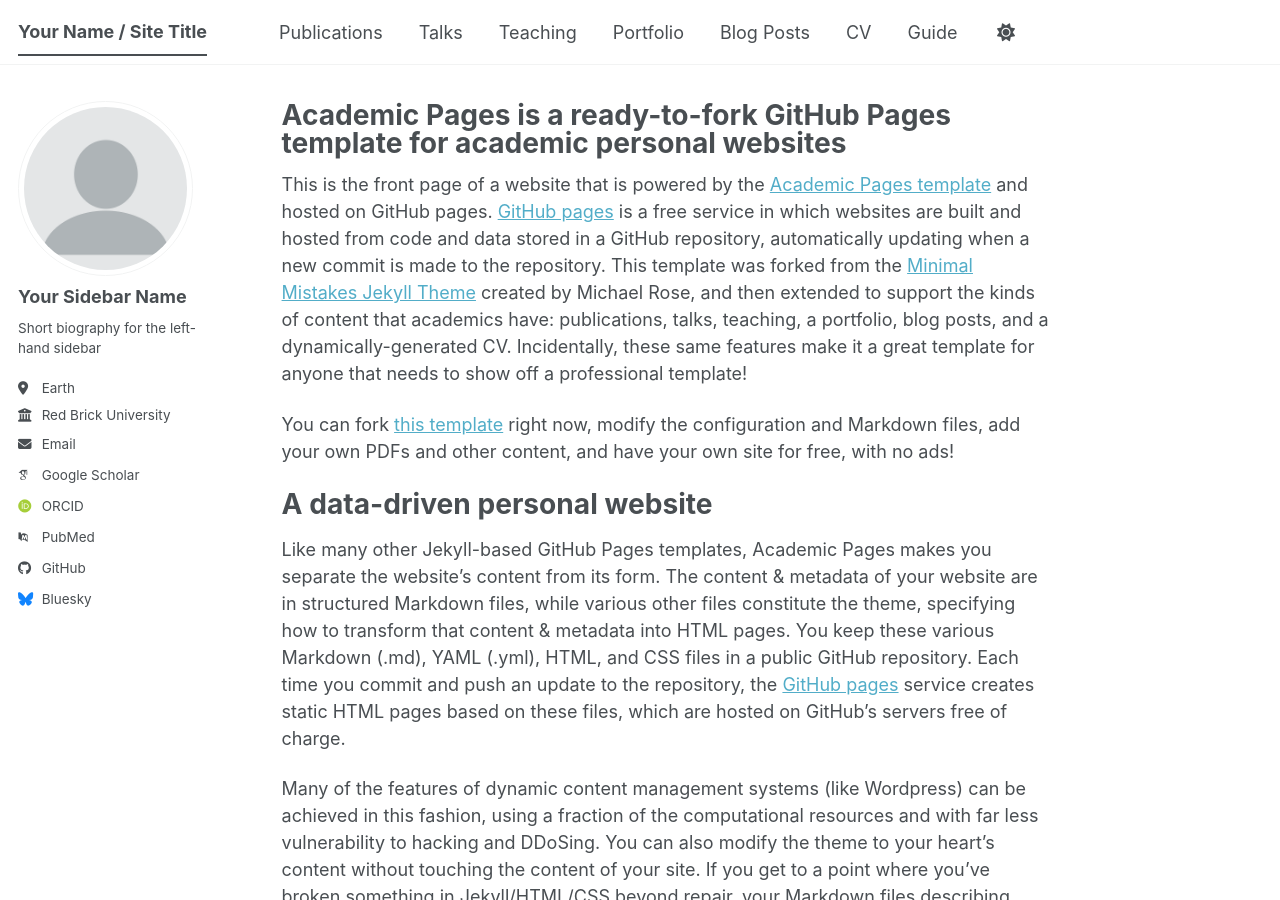
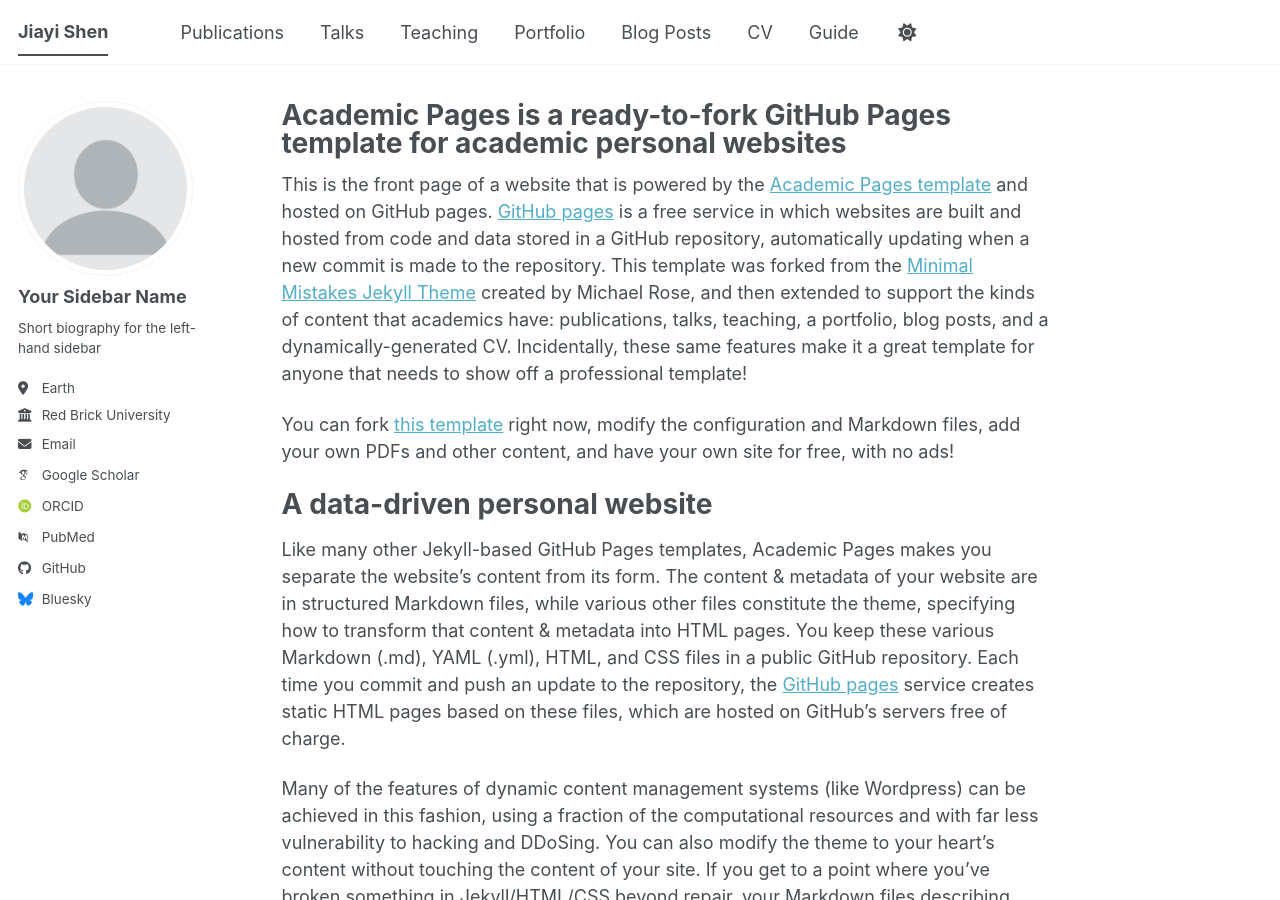
Before and after one commit to jise29/jise29.github.io, a Jekyll site: the page built from _pages/about.md, in a window 1280 px wide and 900 px high. Built offline with Jekyll 4.4.1, drawn with Linux system fonts in a browser that asks for light colours; some web fonts are replaced; a script bundle is joined from its source files by our own code; library files that are not in the unit come from our copies.

Commit message:
Update _config.yml

```diff
--- a/_config.yml
+++ b/_config.yml
@@ -9,7 +9,7 @@
 # Basic Site Settings
 locale                   : "en-US"
 site_theme               : "default" # The available themes options are "default", "air", "sunrise", "mint", "dirt" and "contrast"
-title                    : "Your Name / Site Title"
+title                    : "Jiayi Shen"
 title_separator          : "-"
 name                     : &name "Jiayi Shen"
 description              : &description "Your Name's academic portfolio"   # Update this with a general description of your site, this is the default if not overridden by a page
```
